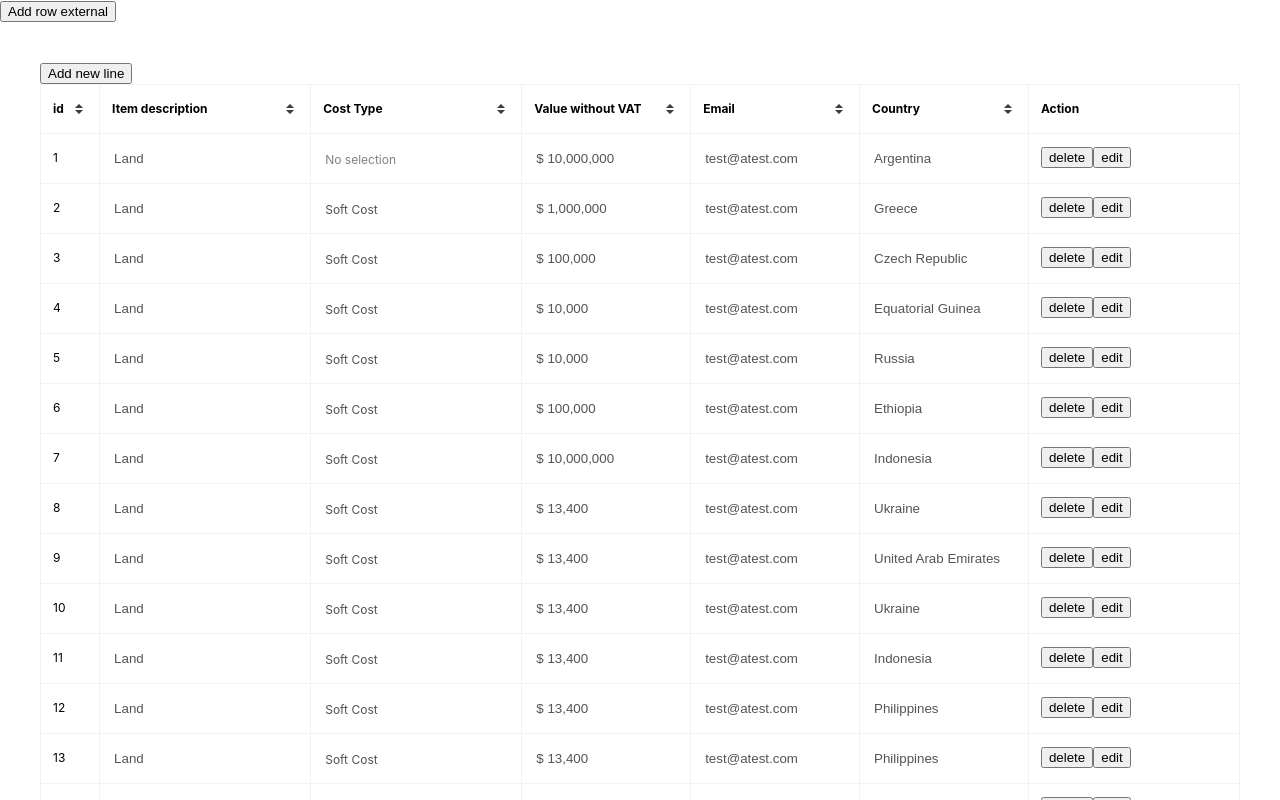
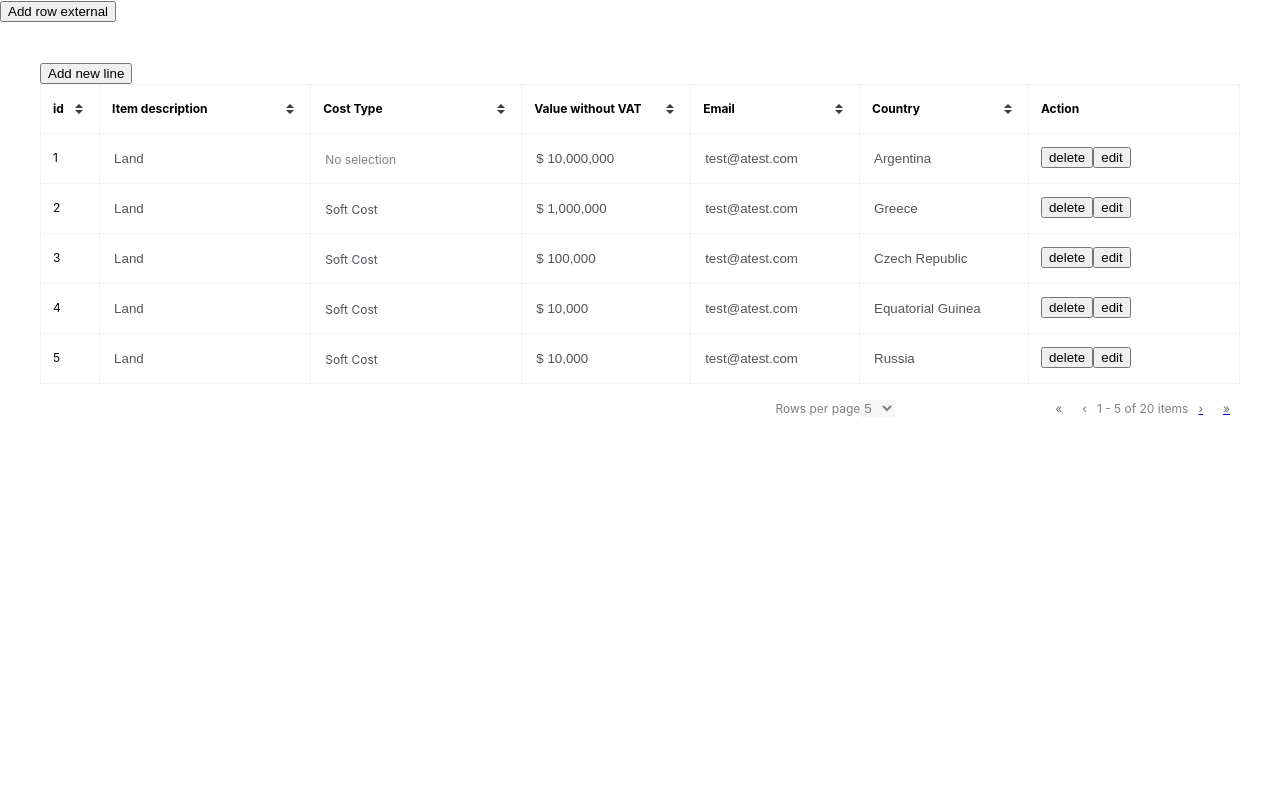
Before and after one commit to unkindee/react-table-editable-rows, a React (Create React App) app: page / in a window 1280 px wide. Shown: the top 800 px of the page. Built offline with nearby package versions, Linux system fonts and the light colour scheme.

Commit message:
pagination

```diff
--- a/package.json
+++ b/package.json
@@ -10,6 +10,7 @@
     "formik": "^2.2.9",
     "lodash": "^4.17.21",
     "react": "^17.0.2",
+    "react-bootstrap": "^2.0.2",
     "react-dom": "^17.0.2",
     "react-number-format": "^4.8.0",
     "react-scripts": "4.0.3",
--- a/src/App.js
+++ b/src/App.js
@@ -74,6 +74,7 @@ const App = () => {
         data={data || MOCK_TABLE_DATA}
         show_actions={[TABLE_ACTIONS.edit, TABLE_ACTIONS.delete]}
         size='.7fr 2.5fr 2.5fr 2fr 2fr 2fr 2.5fr'
+        showPagination
       />
     </>
   )
--- a/src/components/CustomTable.js
+++ b/src/components/CustomTable.js
@@ -2,9 +2,10 @@ import React, { useCallback, useEffect, useMemo, useRef, useState } from 'react'
 import styled from 'styled-components'
 import { isObject } from 'lodash'
 import { Formik, Form, useField, useFormikContext } from 'formik'
+import { Pagination } from 'react-bootstrap'
 import Select from 'react-select'
 import NumberFormat from 'react-number-format'
-import { useTable, useSortBy } from 'react-table'
+import { useTable, useSortBy, usePagination, useGlobalFilter } from 'react-table'
 import { TABLE_ACTIONS } from './constants'
 import { checkItem } from './helpers'
 
@@ -137,7 +138,43 @@ const TableWrapper = styled.div`
   .cell-format {
     padding: 12px;
   }
+
+  .pagination {
+    display: flex;
+    justify-content: flex-end;
+    align-items: center;
+
+    .pagination-rows-per-page {
+      margin-right: 150px;
+      font-size: 12px;
+      opacity: .5;
+
+      select {
+        border: none;
+      }
+    }
+
+    .page-link {
+      span {
+        color: #6c757d;
+        background-color: #fff;
+        border-color: #dee2e6;
+        cursor: pointer;
+        margin: 0 10px;
+      }
+
+      .visually-hidden {
+        display: none;
+      }
+    }
+
+    .pagination-count-items {
+      font-size: 12px;
+      opacity: .5;
+    }
+  }
 `
+const pageIntervals = [5, 10, 20]
 
 export const createNewRow = (data, cols) => {
   let newState = [...data]
@@ -439,7 +476,10 @@ const CustomTable = ({
   data,
   show_actions,
   size,
-  table_key
+  table_key,
+  updateMyData,
+  skipPageReset,
+  showPagination
 }) => {
   const externalNewRow = data.find((obj) => obj.newRow === "")
   //check and if external newRow exists set it active
@@ -477,14 +517,38 @@ const CustomTable = ({
     getTableProps,
     headerGroups,
     rows,
+    page,
+    nextPage,
+    previousPage,
+    canPreviousPage,
+    canNextPage,
+    state,
+    gotoPage,
+    pageCount,
+    setPageSize,
     prepareRow,
   } = useTable({
     columns,
     data: tableRows,
-    defaultColumn
+    initialState: {
+      pageIndex: 0,
+      pageSize: 5,
+    },
+    defaultColumn,
+    autoResetPage: !skipPageReset,
+    updateMyData,
   },
-    useSortBy
+    useGlobalFilter,
+    useSortBy,
+    usePagination
   )
+
+  //pagination logic
+  const { pageIndex, pageSize } = state
+  let rowsCount = ((pageIndex + 1) * pageSize) - (pageSize - 1) + " - " + (pageIndex + 1) * pageSize
+  if (pageCount - 1 === pageIndex) {
+    rowsCount = ((pageIndex + 1) * pageSize) - (pageSize - 1) + " - " + rows.length
+  }
 
   // Render the UI for your table
   return (
@@ -515,7 +579,7 @@ const CustomTable = ({
           </li>
         ))}
 
-        {rows.map(row => {
+        {page.map(row => {
           prepareRow(row)
           const activeRow = parseInt(row.index) === parseInt(activeRowId)
 
@@ -554,6 +618,30 @@ const CustomTable = ({
           )
         })}
       </ol>
+
+      {showPagination && (
+        <Pagination>
+          <li className="pagination-rows-per-page">
+            Rows per page
+            <select
+              value={pageSize}
+              onChange={e => setPageSize(Number(e.target.value))}>
+              {pageIntervals.map(pageSize => (
+                <option key={pageSize} value={pageSize}>
+                  {pageSize}
+                </option>
+              ))}
+            </select>
+          </li>
+          <Pagination.First onClick={() => gotoPage(0)} disabled={!canPreviousPage} />
+          <Pagination.Prev onClick={() => previousPage()} disabled={!canPreviousPage} />
+          <li className="pagination-count-items">
+            {rowsCount} of {rows.length} items
+          </li>
+          <Pagination.Next onClick={() => nextPage()} disabled={!canNextPage} />
+          <Pagination.Last onClick={() => gotoPage(pageCount - 1)} disabled={!canNextPage} />
+        </Pagination>
+      )}
     </TableWrapper>
   )
 }
```
Also changed, not shown: 1 other file (tests, documents, lock files or other folders).
